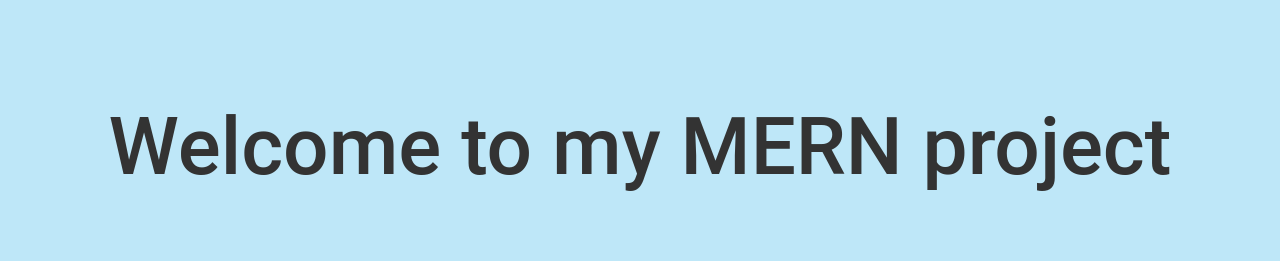
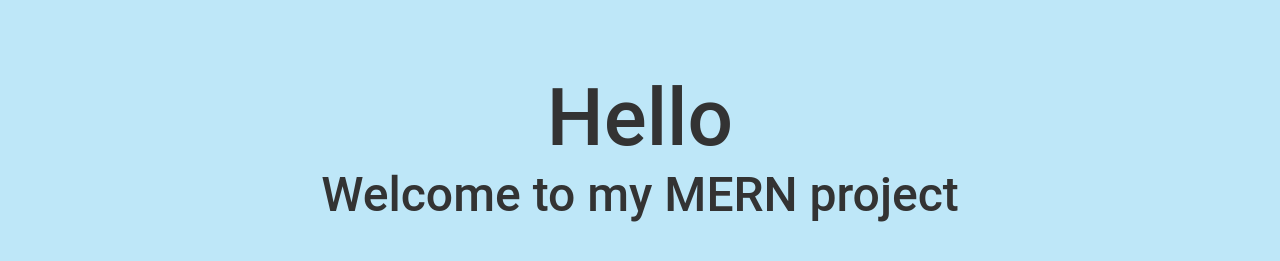
Before and after one commit to ashishp911/MERN-Application, a React (Create React App) app in the folder client/: page / in a window 1280 px wide. Shown: the part 539-800 px from the top of the page. Built offline with nearby package versions, Linux system fonts and the light colour scheme; no server answers.

Commit message:
Home page toggle part done

```diff
--- a/client/src/components/Home.js
+++ b/client/src/components/Home.js
@@ -1,9 +1,37 @@
-import React from "react";
+import React, { useEffect, useState } from "react";
 
 const Home = () => {
+
+  const [userName, setUserName] = useState('');
+  const [show, setShow] = useState(false);
+
+  const userHome = async () => {
+    try {
+      const response = await fetch("/getData", {
+        method: "GET",
+        headers: {
+          "Content-Type": "application/json",
+        },
+        credentials: "include",
+      });
+      const data = await response.json();
+      console.log(data);
+      setUserName(data.name);
+      setShow(true);
+    } catch (error) {
+      console.log(error);
+    }
+  };
+
+  useEffect(() => {
+    userHome();
+  }, []);
+
+
   const styles = {
     container: {
       display: "flex",
+      flexDirection: "column",
       justifyContent: "center",
       alignItems: "center",
       height: "90vh",
@@ -11,16 +39,24 @@ const Home = () => {
       textAlign: "center",
       backgroundColor: "#bee7f8",
     },
-    heading: {
+    h1_heading: {
       fontSize: "5rem",
       margin: 0,
       padding: 0,
       color: "#333",
     },
+    h2_heading: {
+      fontSize: "3rem",
+      margin: 0,
+      padding: 0,
+      color: "#333",
+    },
+
   };
   return (
     <div style={styles.container}>
-      <h1 style={styles.heading}>Welcome to my MERN project</h1>
+      <h1 style={styles.h1_heading}>Hello {userName} </h1>
+      <h2 style={styles.h2_heading}>{show ? 'Happy to see you back': 'Welcome to my MERN project'}</h2>
     </div>
   );
 };
```
